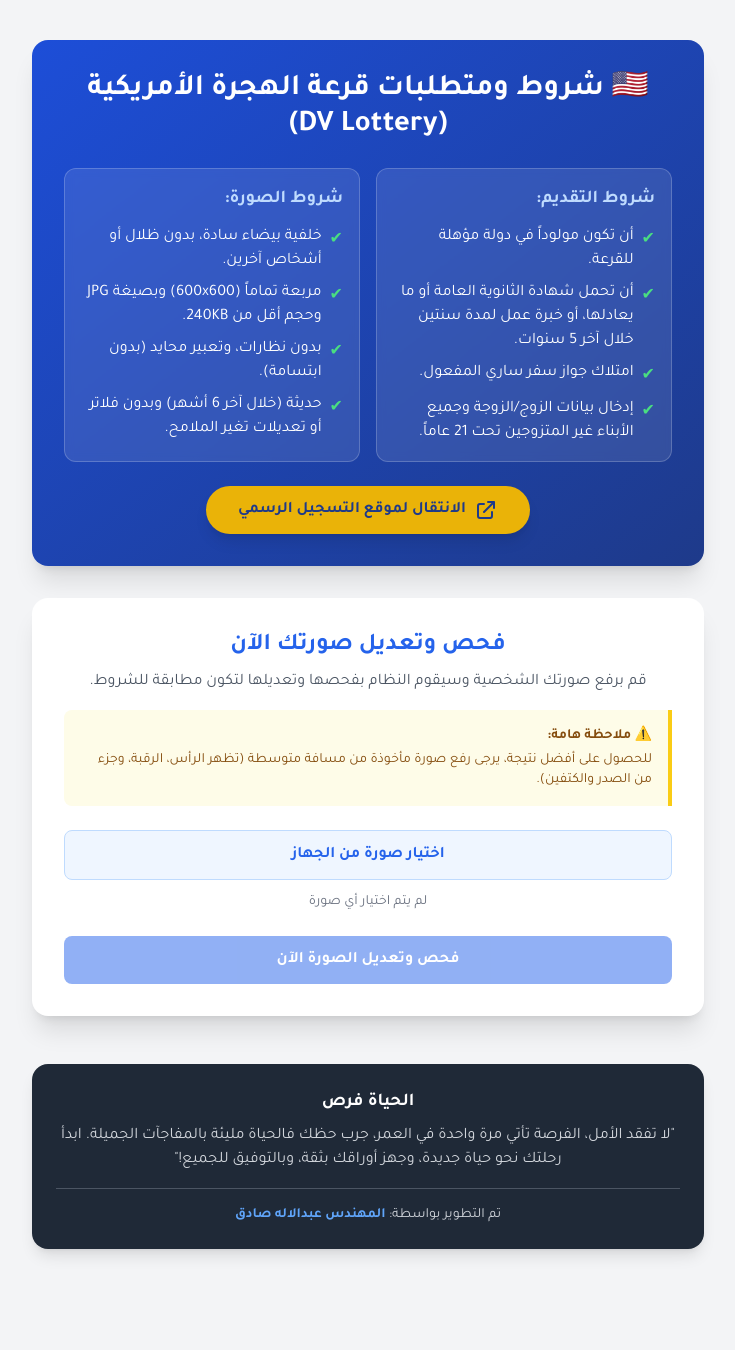
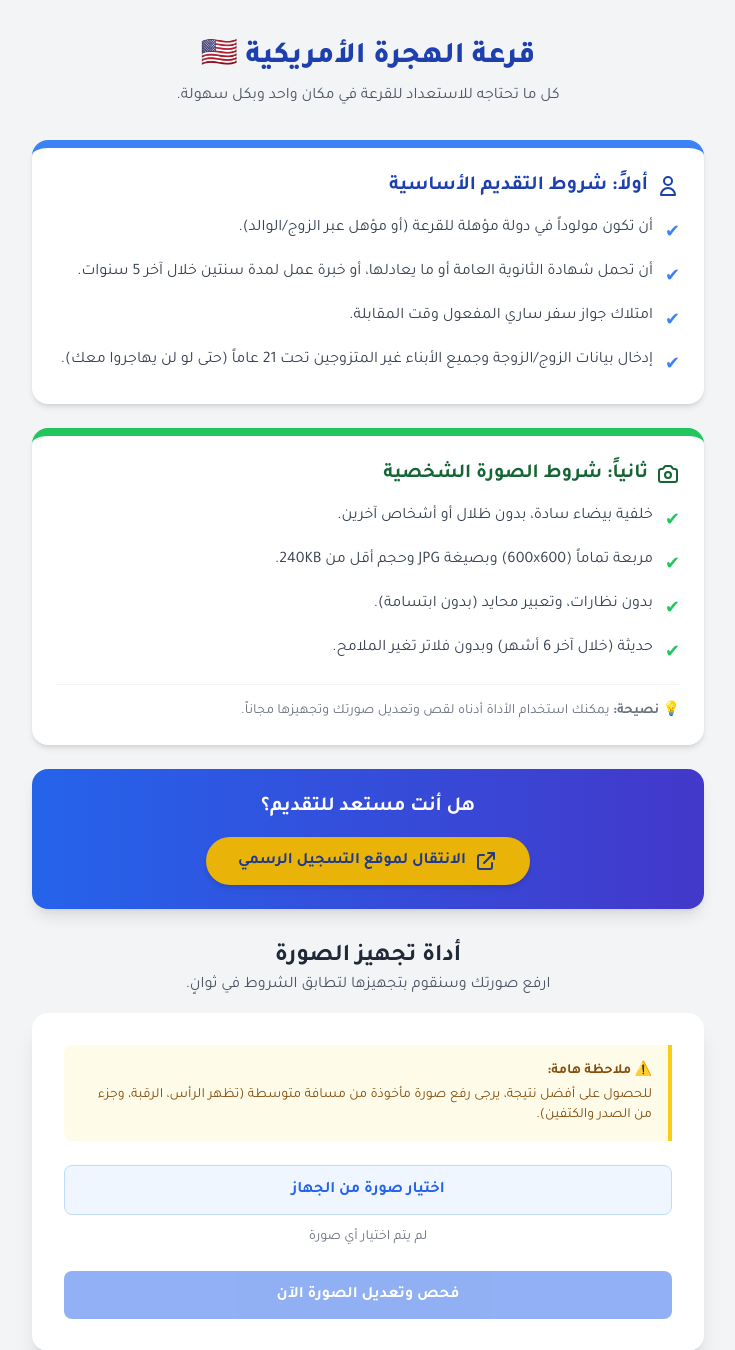
Before and after one commit to ENG-Abdulelah/dv-lottery-checker, a Flask app: page / in a window 1280 px wide. Shown: the top 1350 px of the page, without its empty margins (272-1007 px from the left). Before the commit the page ends 1256 px from the top, so only its background shows below. Run offline with Flask 3, Linux system fonts and the light colour scheme; some libraries are stand-ins or nearby versions.

Commit message:
Update index.html

```diff
--- a/templates/index.html
+++ b/templates/index.html
@@ -28,74 +28,84 @@
 
     <div class="w-full max-w-2xl">
 
-        <!-- قسم شروط القرعة -->
-        <div class="bg-gradient-to-br from-blue-700 to-blue-900 rounded-2xl shadow-xl p-6 md:p-8 text-white mb-8">
-            <h1 class="text-2xl md:text-3xl font-bold mb-6 text-center flex items-center justify-center gap-2">
-                <span>🇺🇸 شروط ومتطلبات قرعة الهجرة الأمريكية (DV Lottery)</span>
-            </h1>
+        <!-- العنوان الرئيسي -->
+        <div class="text-center mb-8">
+            <h1 class="text-3xl font-extrabold text-blue-800 mb-2">قرعة الهجرة الأمريكية 🇺🇸</h1>
+            <p class="text-gray-600">كل ما تحتاجه للاستعداد للقرعة في مكان واحد وبكل سهولة.</p>
+        </div>
 
-            <div class="grid grid-cols-1 md:grid-cols-2 gap-4 mb-6">
-                <!-- الشروط الأساسية -->
-                <div class="bg-white/10 p-4 rounded-xl backdrop-blur-sm border border-white/20">
-                    <h3 class="font-bold text-lg mb-3 text-blue-200">شروط التقديم:</h3>
-                    <ul class="space-y-2 text-sm md:text-base">
-                        <li class="flex items-start gap-2">
-                            <span class="text-green-400 mt-1">✔</span>
-                            <span>أن تكون مولوداً في دولة مؤهلة للقرعة.</span>
+        <!-- القسم الأول: شروط التقديم -->
+        <div class="bg-white rounded-2xl shadow-md border-t-8 border-blue-500 p-6 mb-6">
+            <h3 class="font-bold text-xl text-blue-800 mb-4 flex items-center gap-2">
+                <svg class="w-6 h-6" fill="none" stroke="currentColor" viewBox="0 0 24 24"><path stroke-linecap="round" stroke-linejoin="round" stroke-width="2" d="M16 7a4 4 0 11-8 0 4 4 0 018 0zM12 14a7 7 0 00-7 7h14a7 7 0 00-7-7z"></path></svg>
+                أولاً: شروط التقديم الأساسية
+            </h3>
+            <ul class="space-y-3 text-gray-700">
+                <li class="flex items-start gap-3">
+                    <span class="text-blue-500 mt-1 text-lg">✔</span>
+                    <span>أن تكون مولوداً في دولة مؤهلة للقرعة (أو مؤهل عبر الزوج/الوالد).</span>
                 </li>
-                        <li class="flex items-start gap-2">
-                            <span class="text-green-400 mt-1">✔</span>
+                <li class="flex items-start gap-3">
+                    <span class="text-blue-500 mt-1 text-lg">✔</span>
                     <span>أن تحمل شهادة الثانوية العامة أو ما يعادلها، أو خبرة عمل لمدة سنتين خلال آخر 5 سنوات.</span>
                 </li>
-                        <li class="flex items-start gap-2">
-                            <span class="text-green-400 mt-1">✔</span>
-                            <span>امتلاك جواز سفر ساري المفعول.</span>
+                <li class="flex items-start gap-3">
+                    <span class="text-blue-500 mt-1 text-lg">✔</span>
+                    <span>امتلاك جواز سفر ساري المفعول وقت المقابلة.</span>
                 </li>
-                        <li class="flex items-start gap-2">
-                            <span class="text-green-400 mt-1">✔</span>
-                            <span>إدخال بيانات الزوج/الزوجة وجميع الأبناء غير المتزوجين تحت 21 عاماً.</span>
+                <li class="flex items-start gap-3">
+                    <span class="text-blue-500 mt-1 text-lg">✔</span>
+                    <span>إدخال بيانات الزوج/الزوجة وجميع الأبناء غير المتزوجين تحت 21 عاماً (حتى لو لن يهاجروا معك).</span>
                 </li>
             </ul>
         </div>
 
-                <!-- شروط الصورة -->
-                <div class="bg-white/10 p-4 rounded-xl backdrop-blur-sm border border-white/20">
-                    <h3 class="font-bold text-lg mb-3 text-blue-200">شروط الصورة:</h3>
-                    <ul class="space-y-2 text-sm md:text-base">
-                        <li class="flex items-start gap-2">
-                            <span class="text-green-400 mt-1">✔</span>
+        <!-- القسم الثاني: شروط الصورة -->
+        <div class="bg-white rounded-2xl shadow-md border-t-8 border-green-500 p-6 mb-6">
+            <h3 class="font-bold text-xl text-green-800 mb-4 flex items-center gap-2">
+                <svg class="w-6 h-6" fill="none" stroke="currentColor" viewBox="0 0 24 24"><path stroke-linecap="round" stroke-linejoin="round" stroke-width="2" d="M3 9a2 2 0 012-2h.93a2 2 0 001.664-.89l.812-1.22A2 2 0 0110.07 4h3.86a2 2 0 011.664.89l.812 1.22A2 2 0 0018.07 7H19a2 2 0 012 2v9a2 2 0 01-2 2H5a2 2 0 01-2-2V9z"></path><path stroke-linecap="round" stroke-linejoin="round" stroke-width="2" d="M15 13a3 3 0 11-6 0 3 3 0 016 0z"></path></svg>
+                ثانياً: شروط الصورة الشخصية
+            </h3>
+            <ul class="space-y-3 text-gray-700">
+                <li class="flex items-start gap-3">
+                    <span class="text-green-500 mt-1 text-lg">✔</span>
                     <span>خلفية بيضاء سادة، بدون ظلال أو أشخاص آخرين.</span>
                 </li>
-                        <li class="flex items-start gap-2">
-                            <span class="text-green-400 mt-1">✔</span>
+                <li class="flex items-start gap-3">
+                    <span class="text-green-500 mt-1 text-lg">✔</span>
                     <span>مربعة تماماً (600x600) وبصيغة JPG وحجم أقل من 240KB.</span>
                 </li>
-                        <li class="flex items-start gap-2">
-                            <span class="text-green-400 mt-1">✔</span>
+                <li class="flex items-start gap-3">
+                    <span class="text-green-500 mt-1 text-lg">✔</span>
                     <span>بدون نظارات، وتعبير محايد (بدون ابتسامة).</span>
                 </li>
-                        <li class="flex items-start gap-2">
-                            <span class="text-green-400 mt-1">✔</span>
-                            <span>حديثة (خلال آخر 6 أشهر) وبدون فلاتر أو تعديلات تغير الملامح.</span>
+                <li class="flex items-start gap-3">
+                    <span class="text-green-500 mt-1 text-lg">✔</span>
+                    <span>حديثة (خلال آخر 6 أشهر) وبدون فلاتر تغير الملامح.</span>
                 </li>
             </ul>
+            <div class="mt-4 pt-4 border-t border-gray-100">
+                <p class="text-sm text-gray-500">💡 <span class="font-bold">نصيحة:</span> يمكنك استخدام الأداة أدناه لقص وتعديل صورتك وتجهيزها مجاناً.</p>
             </div>
         </div>
 
-            <!-- زر موقع التسجيل -->
-            <div class="text-center mt-6">
-                <a href="https://dvprogram.state.gov/" target="_blank" class="inline-flex items-center justify-center gap-2 bg-yellow-500 hover:bg-yellow-400 text-blue-900 font-bold py-3 px-8 rounded-full shadow-lg transition transform hover:scale-105">
+        <!-- قسم موقع التسجيل -->
+        <div class="bg-gradient-to-r from-blue-600 to-indigo-700 rounded-2xl shadow-lg p-6 text-center mb-8 transform hover:scale-[1.02] transition duration-300">
+            <h3 class="text-white font-bold text-xl mb-4">هل أنت مستعد للتقديم؟</h3>
+            <a href="https://dvprogram.state.gov/" target="_blank" class="inline-flex items-center justify-center gap-2 bg-yellow-500 hover:bg-yellow-400 text-blue-900 font-bold py-3 px-8 rounded-full shadow-md transition">
                 <svg class="w-6 h-6" fill="none" stroke="currentColor" viewBox="0 0 24 24"><path stroke-linecap="round" stroke-linejoin="round" stroke-width="2" d="M10 6H6a2 2 0 00-2 2v10a2 2 0 002 2h10a2 2 0 002-2v-4M14 4h6m0 0v6m0-6L10 14"></path></svg>
                 الانتقال لموقع التسجيل الرسمي
             </a>
         </div>
+
+        <!-- أداة تعديل الصور (رسالة ترحيبية) -->
+        <div class="text-center mb-4">
+            <h2 class="text-2xl font-bold text-gray-800">أداة تجهيز الصورة</h2>
+            <p class="text-gray-600">ارفع صورتك وسنقوم بتجهيزها لتطابق الشروط في ثوانٍ.</p>
         </div>
 
         <!-- قسم رفع الصورة -->
         <div id="uploadSection" class="bg-white rounded-2xl shadow-xl p-8 text-center mb-8">
-            <h2 class="text-2xl font-bold text-blue-600 mb-2">فحص وتعديل صورتك الآن</h2>
-            <p class="text-gray-600 mb-4">قم برفع صورتك الشخصية وسيقوم النظام بفحصها وتعديلها لتكون مطابقة للشروط.</p>
-
             <div class="bg-yellow-50 border-r-4 border-yellow-400 p-4 mb-6 text-sm text-yellow-800 text-right rounded-l-lg">
                 <p class="font-bold mb-1">⚠️ ملاحظة هامة:</p>
                 <p>للحصول على أفضل نتيجة، يرجى رفع صورة مأخوذة من مسافة متوسطة (تظهر الرأس، الرقبة، وجزء من الصدر والكتفين).</p>
```
Lines whose indentation alone changed are shown as unchanged.
